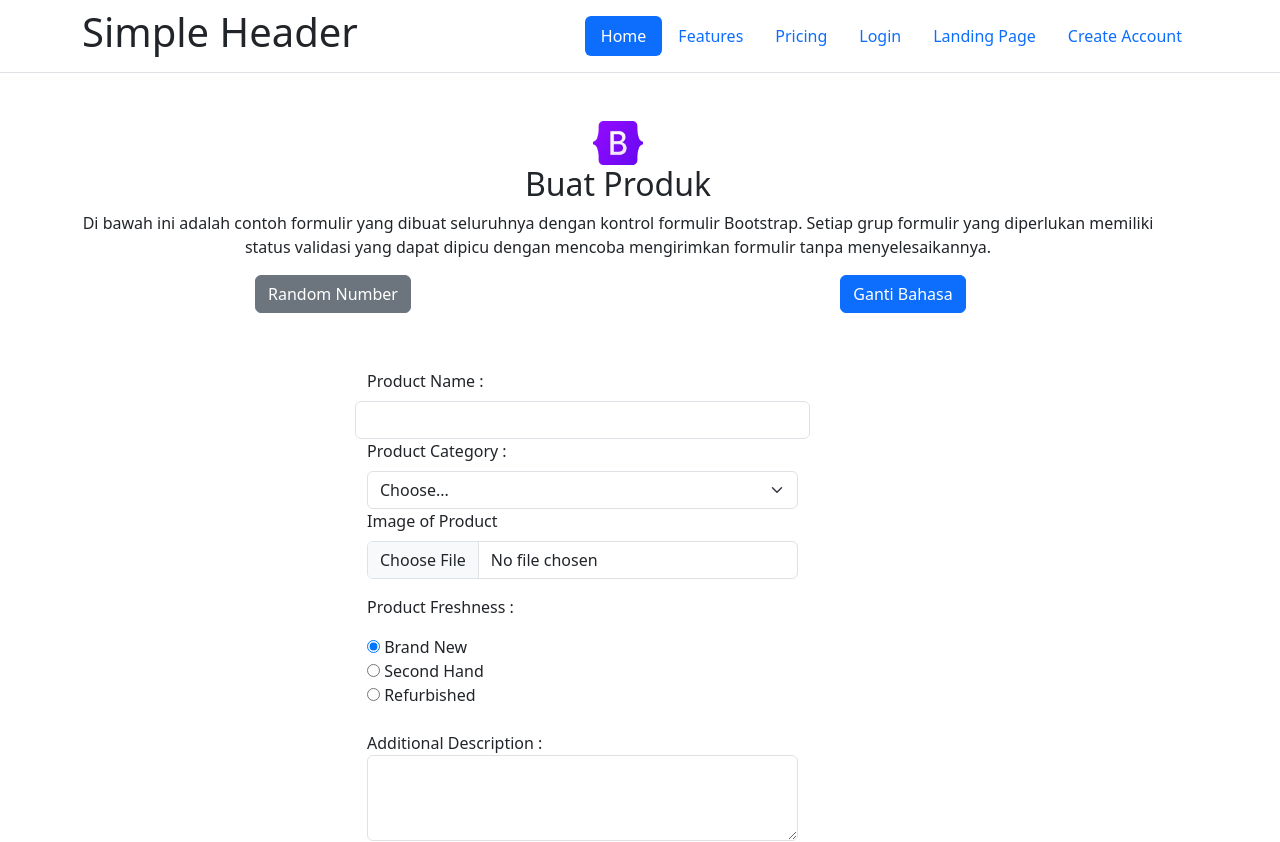
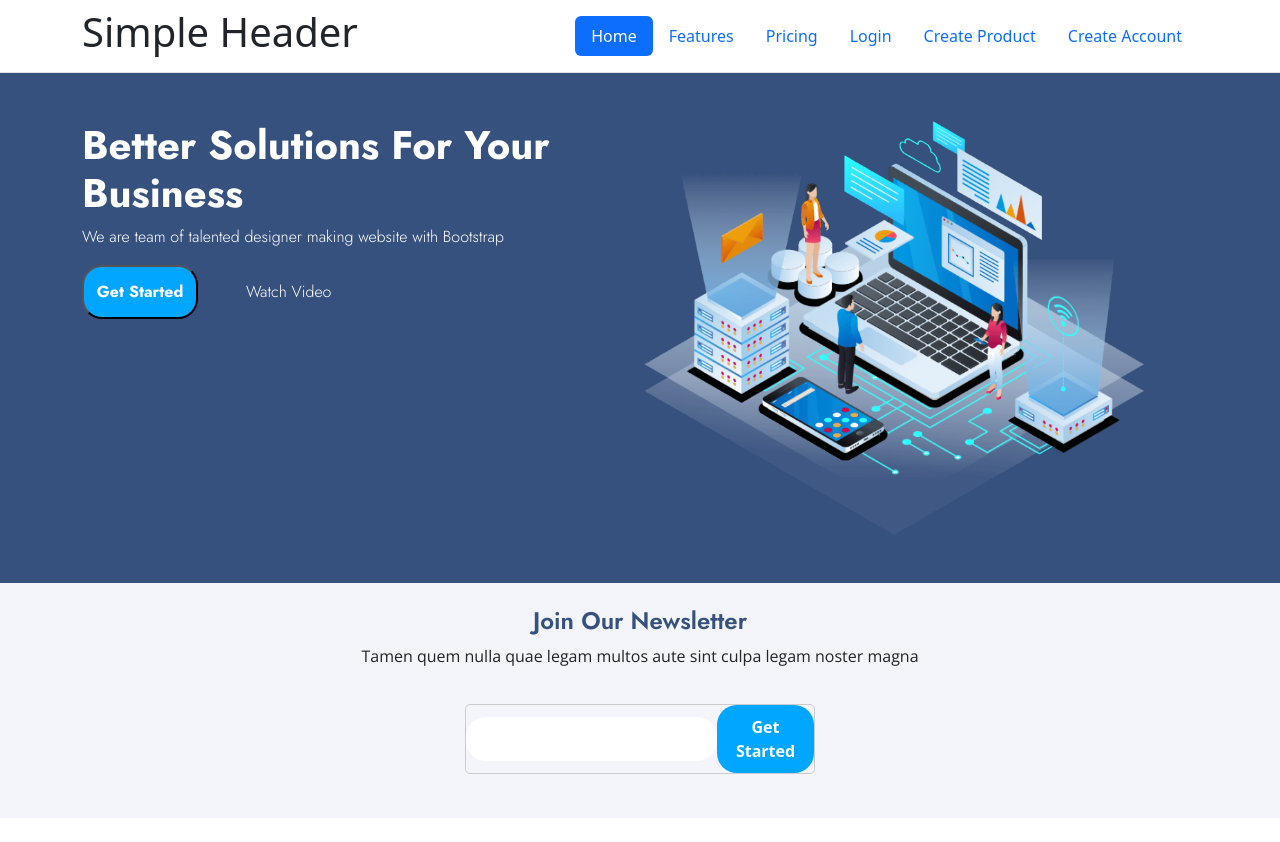
Before and after one commit to zannabd/react_fauzan-abdillah, a React (Create React App) app in the folder 21_RestAPI/praktikum/my-app/: page / in a window 1280 px wide. Shown: the top 842 px of the page. Built offline with nearby package versions, Linux system fonts and the light colour scheme; no server answers.

Commit message:
autehntication login

```diff
--- a/21_RestAPI/praktikum/my-app/src/App.js
+++ b/21_RestAPI/praktikum/my-app/src/App.js
@@ -30,9 +30,9 @@ function App() {
     <div>
       {/* <PersistGate loading={null} persistor={persistor}> */}
       <Routes>
-        <Route path="/" element={<Home product={product} setProduct={setProduct} />}></Route>
+        <Route path="/my-app/createproduct" element={<Home product={product} setProduct={setProduct} />}></Route>
         <Route path="/my-app/createaccount" element={<CreateAccount />}></Route>
-        <Route path="/my-app/landingpage" element={<LandingPage />}></Route>
+        <Route path="/" element={<LandingPage />}></Route>
         <Route path="/my-app/detailproduk/:id" element={<DetailProduk product={product} ListProduct={ListProduct} />}></Route>
         <Route path="/login" element={<Login />}></Route>
         <Route path="/register" element={<Regist />}></Route>
--- a/21_RestAPI/praktikum/my-app/src/components/Form/Login.jsx
+++ b/21_RestAPI/praktikum/my-app/src/components/Form/Login.jsx
@@ -1,10 +1,11 @@
 import { useState } from "react";
 import { Col, Container, Form, Row } from "react-bootstrap";
-import { Link } from "react-router-dom";
+import { Link, useNavigate } from "react-router-dom";
 
 export default function Login() {
   const [formData, setFormData] = useState({ email: "", password: "" });
   const [errors, setErrors] = useState({});
+  const navigate = useNavigate();
 
   function handleChange(e) {
     const { name, value } = e.target;
@@ -22,6 +23,26 @@ export default function Login() {
     return errors;
   }
 
+  // function handleSubmit(e) {
+  //   e.preventDefault();
+
+  //   const formErrors = validateForm();
+  //   setErrors(formErrors);
+
+  //   if (Object.keys(formErrors).length === 0) {
+  //     console.log("Data Login : ", formData);
+  //   }
+  // }
+
+  function handleLogin() {
+    // Simulasi data login berhasil
+    const user = { email: formData.email, isLoggedIn: true };
+    localStorage.setItem("user", JSON.stringify(user));
+    console.log("User logged in:", user);
+    // Redirect ke halaman tertentu setelah login
+    navigate("/");
+  }
+
   function handleSubmit(e) {
     e.preventDefault();
 
@@ -29,13 +50,13 @@ export default function Login() {
     setErrors(formErrors);
 
     if (Object.keys(formErrors).length === 0) {
-      console.log("Data Login : ", formData);
+      handleLogin();
     }
   }
 
- const button = {
-  color: '#fff',
- }
+  const button = {
+    color: "#fff",
+  };
 
   return (
     <Container className="row justify-content-center">
@@ -63,9 +84,7 @@ export default function Login() {
             <p>
               Silakan registrasi
               <button className="btn btn-primary m-3" style={button}>
-                <Link to="/register">
-                  Register
-                </Link>
+                <Link to="/register">Register</Link>
               </button>
             </p>
           </Row>
--- a/21_RestAPI/praktikum/my-app/src/components/Header/Header.jsx
+++ b/21_RestAPI/praktikum/my-app/src/components/Header/Header.jsx
@@ -31,8 +31,8 @@ function Header() {
             </Link>
           </li>
           <li className="nav-item">
-            <Link className="nav-link" to="my-app/landingpage">
-              Landing Page
+            <Link className="nav-link" to="my-app/createproduct">
+              Create Product
             </Link>
           </li>
           <li className="nav-item">
```
Also changed, not shown: 21_RestAPI/praktikum/my-app/src/components/PrivateRoute/index.jsx (+17 -4 lines).
